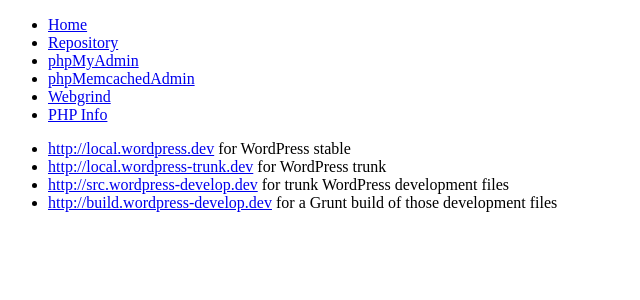
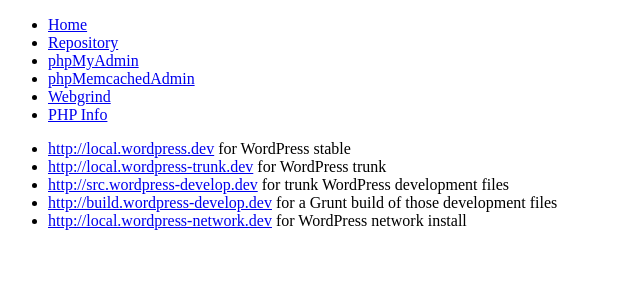
Before and after one commit to Varying-Vagrant-Vagrants/VVV, a PHP site: page / in a window 1280 px wide. Shown: the top 300 px of the page, without its empty margins (0-640 px from the left). Run offline with PHP 8.4, Linux system fonts and the light colour scheme.

Commit message:
Add network site (more changes)

```diff
--- a/www/default/index.php
+++ b/www/default/index.php
@@ -32,6 +32,7 @@ if ( file_exists( 'dashboard-custom.php' ) ) {
 	<li><a href="http://local.wordpress-trunk.dev/">http://local.wordpress-trunk.dev</a> for WordPress trunk</li>
 	<li><a href="http://src.wordpress-develop.dev/">http://src.wordpress-develop.dev</a> for trunk WordPress development files</li>
 	<li><a href="http://build.wordpress-develop.dev/">http://build.wordpress-develop.dev</a> for a Grunt build of those development files</li>
+	<li><a href="http://local.wordpress-network.dev/">http://local.wordpress-network.dev</a> for WordPress network install</li>
 </ul>
 </body>
 </html>
```
